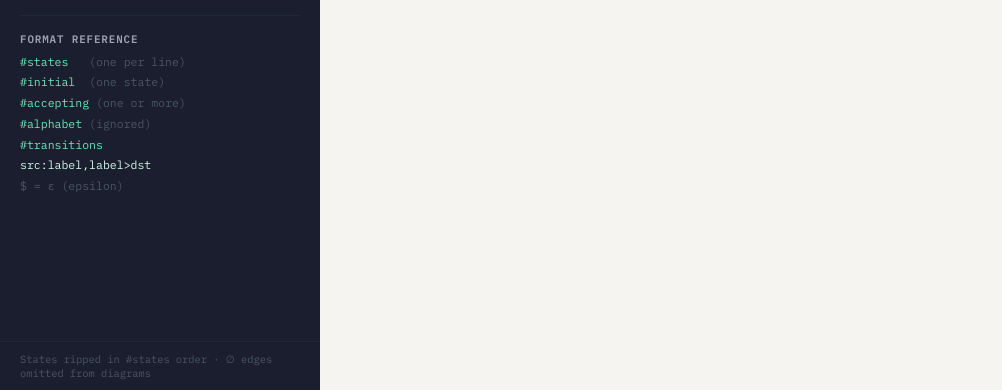
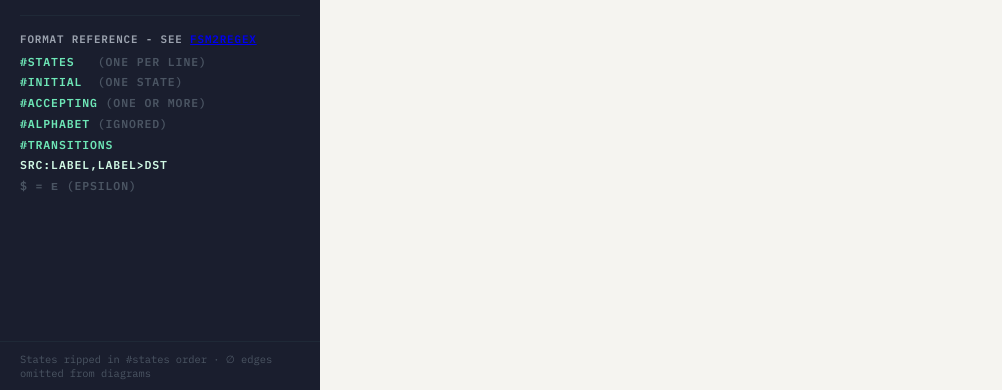
Before and after one commit to KraXen72/cdn, a plain HTML site: page gnfa_converter/index.html in a window 1280 px wide. Shown: the part 410-800 px from the top of the page, without its empty margins (0-1002 px from the left). Drawn offline with Linux system fonts and the light colour scheme; a script that the page names is missing.

Commit message:
gsync 2026_03_18 10_56_36 (from alias)

```diff
--- a/gnfa_converter/index.html
+++ b/gnfa_converter/index.html
@@ -433,7 +433,7 @@
       <div class="error-box hidden" id="error-box"></div>
 
       <div class="format-section">
-        <label class="field-label">Format reference</label>
+        <label class="field-label">Format reference - see <a href="https://ivanzuzak.info/noam/webapps/fsm2regex/">FSM2Regex</a>
         <pre class="format-pre"><span class="keyword">#states</span>   <span class="comment">(one per line)</span>
 <span class="keyword">#initial</span>  <span class="comment">(one state)</span>
 <span class="keyword">#accepting</span> <span class="comment">(one or more)</span>
```
